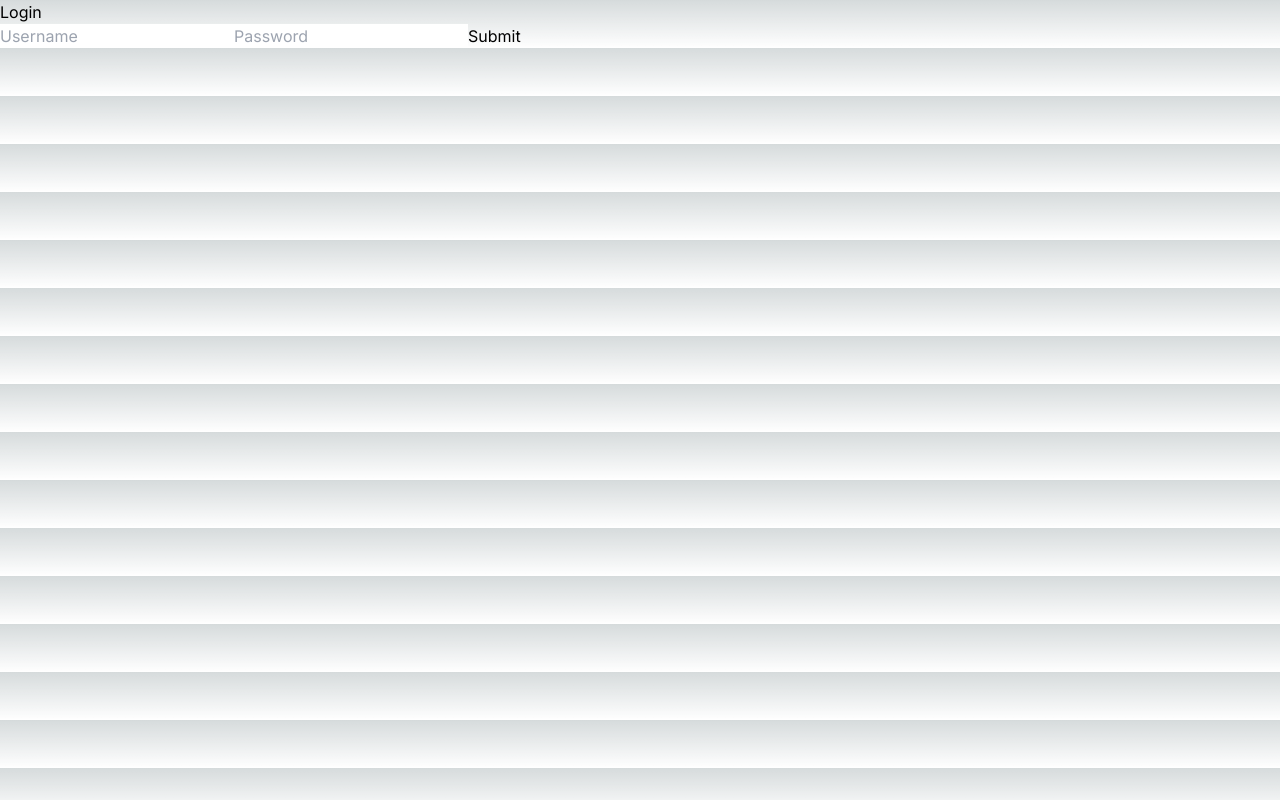
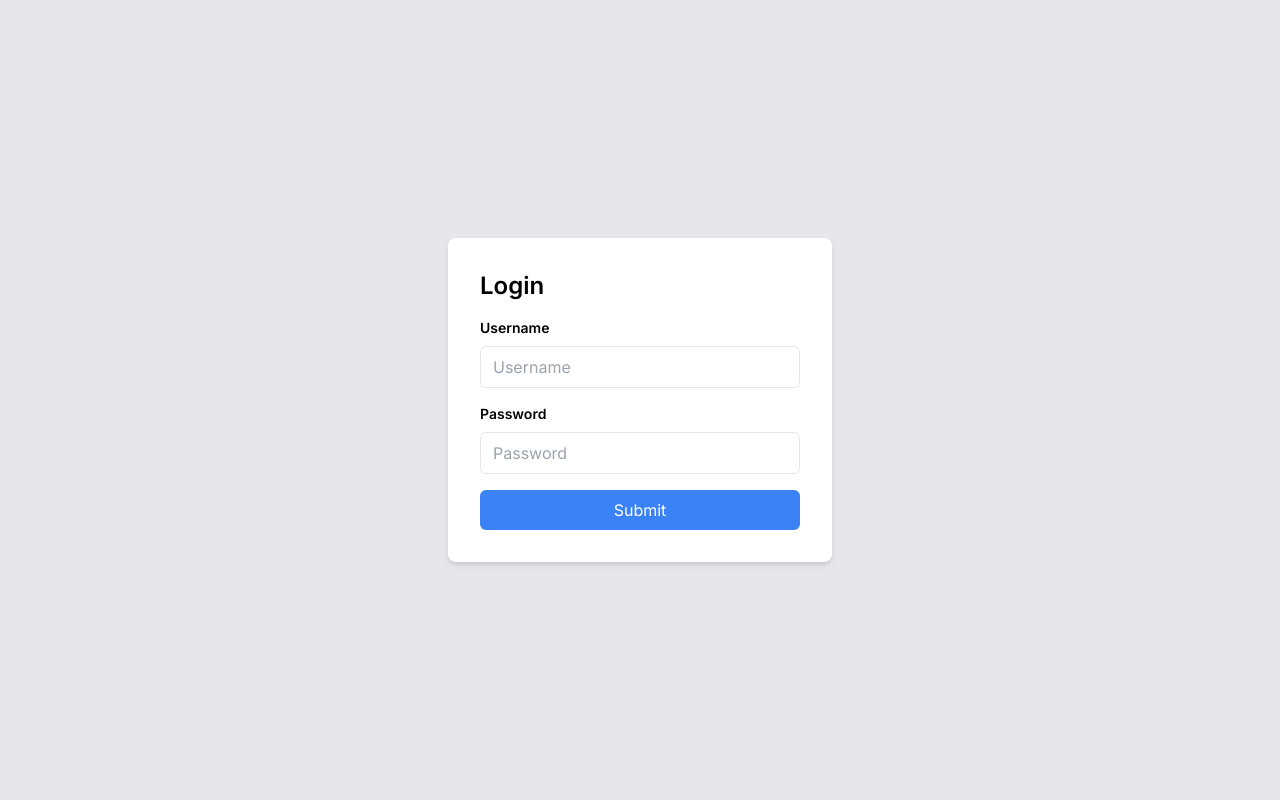
Before and after one commit to callmexss/chatbot-frontend, a Next.js app: page /auth/login in a window 1280 px wide. Built offline with nearby package versions, Linux system fonts and the light colour scheme; no server answers.

Commit message:
perf: better login ui.

```diff
--- a/app/auth/login/page.js
+++ b/app/auth/login/page.js
@@ -2,7 +2,7 @@
 "use client"
 
 import React, { useState } from 'react';
-import { useRouter } from 'next/navigation'; // 引入Next.js的useRouter Hook
+import { useRouter } from 'next/navigation';
 
 const Login = () => {
   const API_BASE_URL = process.env.NEXT_PUBLIC_API_BASE_URL;
@@ -12,7 +12,7 @@ const Login = () => {
   const router = useRouter(); // 初始化Next.js的useRouter Hook
 
   const handleSubmit = async () => {
-    const response = await fetch(`${API_BASE_URL}/api/v1/token/`, { // 注意这里的URL可能需要和你的后端设置匹配
+    const response = await fetch(`${API_BASE_URL}/api/v1/token/`, {
       method: 'POST',
       headers: {
         'Content-Type': 'application/json',
@@ -23,35 +23,54 @@ const Login = () => {
     const data = await response.json();
 
     if (response.ok) {
-      // 存储认证信息（JWT令牌）
       localStorage.setItem('access_token', data.access);
       localStorage.setItem('refresh_token', data.refresh);
-
-      // 导航到主页或其他页面
-      router.push('/'); // 假设'/home'是你的主页路由
+      router.push('/');
     } else {
-      // 显示错误信息
       setErrorMessage(data.detail || 'An error occurred');
     }
   };
 
   return (
-    <div>
-      <h1>Login</h1>
+    <div className="flex flex-col items-center justify-center min-h-screen bg-gray-200">
+      <div className="p-8 bg-white rounded-lg shadow-md w-96">
+        <h1 className="text-2xl font-semibold mb-4">Login</h1>
+        <div className="mb-4">
+          <label className="block text-sm font-semibold mb-2" htmlFor="username">
+            Username
+          </label>
           <input
+            id="username"
             type="text"
             placeholder="Username"
             value={username}
             onChange={(e) => setUsername(e.target.value)}
+            className="w-full px-3 py-2 border rounded-md"
           />
+        </div>
+        <div className="mb-4">
+          <label className="block text-sm font-semibold mb-2" htmlFor="password">
+            Password
+          </label>
           <input
+            id="password"
             type="password"
             placeholder="Password"
             value={password}
             onChange={(e) => setPassword(e.target.value)}
+            className="w-full px-3 py-2 border rounded-md"
           />
-      <button onClick={handleSubmit}>Submit</button>
-      {errorMessage && <p>{errorMessage}</p>} {/* 显示错误信息 */}
+        </div>
+        <button
+          onClick={handleSubmit}
+          className="w-full p-2 text-white bg-blue-500 rounded-md hover:bg-blue-600 focus:outline-none focus:border-blue-700 focus:ring focus:ring-blue-200"
+        >
+          Submit
+        </button>
+        {errorMessage && (
+          <p className="mt-4 text-red-500">{errorMessage}</p>
+        )}
+      </div>
     </div>
   );
 };
```
Lines whose indentation alone changed are shown as unchanged.
